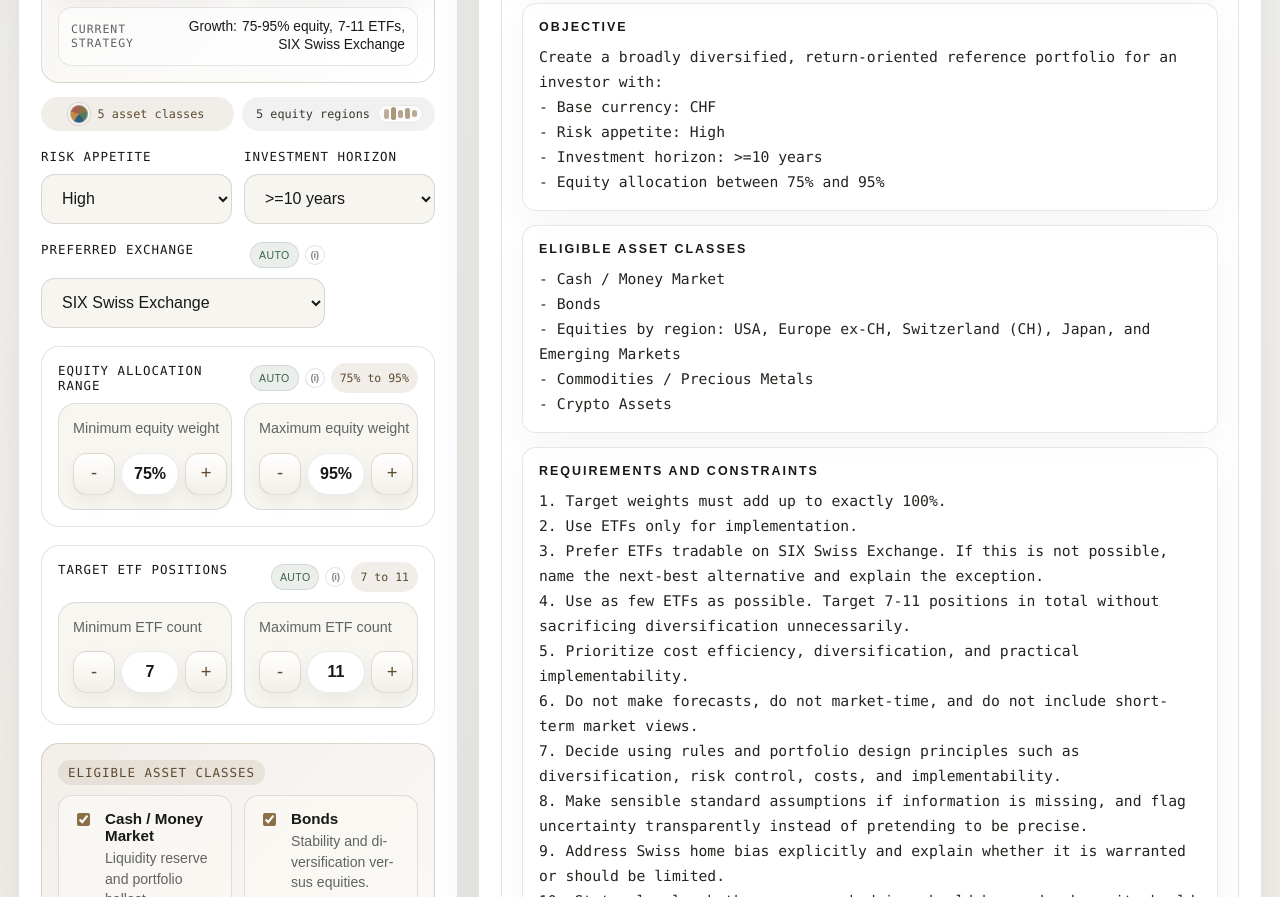
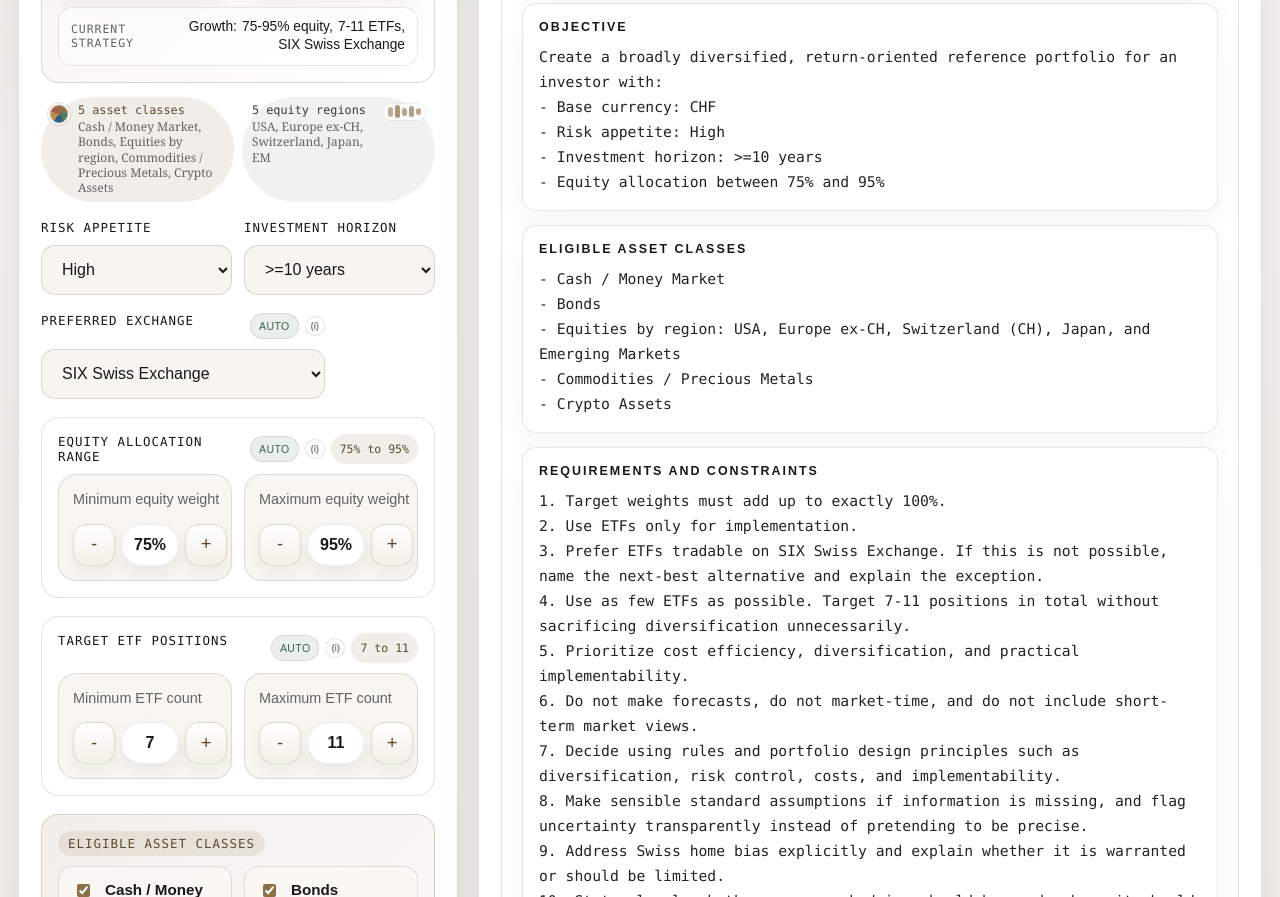
Before and after one commit to volkmarritter/allocation-prompt-engine, a website: page index.html in a window 1280 px wide. Shown: the part 829-1726 px from the top of the page. Drawn offline with Linux system fonts and the light colour scheme.

Commit message:
Show asset and region badge details

```diff
--- a/app.js
+++ b/app.js
@@ -1147,7 +1147,10 @@ function renderAssetClassBadge(stats) {
   return `
     <span class="pill asset-class-pill" title="${escapeAttribute(title)}" aria-label="${escapeAttribute(`${stats.assetClasses} ${t.assetClasses}: ${title}`)}">
       <span class="asset-pie" style="${escapeAttribute(style)}" aria-hidden="true"></span>
-      <span>${stats.assetClasses} ${escapeHtml(t.assetClasses)}</span>
+      <span class="badge-copy">
+        <span class="badge-title">${stats.assetClasses} ${escapeHtml(t.assetClasses)}</span>
+        <span class="badge-list">${escapeHtml(title)}</span>
+      </span>
     </span>
   `;
 }
@@ -1176,7 +1179,10 @@ function renderEquityRegionBadge(stats) {
   const regionList = regions.join(", ");
   return `
     <span class="pill equity-region-pill" title="${escapeAttribute(regionList)}" aria-label="${escapeAttribute(`${stats.equityRegions} ${t.equityRegions}: ${regionList}`)}">
-      <span>${stats.equityRegions} ${escapeHtml(t.equityRegions)}</span>
+      <span class="badge-copy">
+        <span class="badge-title">${stats.equityRegions} ${escapeHtml(t.equityRegions)}</span>
+        <span class="badge-list">${escapeHtml(regionList)}</span>
+      </span>
       <span class="region-sparkline" aria-hidden="true">
         ${regions.map((region) => `<i title="${escapeAttribute(region)}"></i>`).join("")}
       </span>
--- a/styles.css
+++ b/styles.css
@@ -210,6 +210,7 @@ button {
 }
 
 .parameter-badges .pill {
+  align-items: flex-start;
   justify-content: center;
   width: 100%;
 }
@@ -718,8 +719,31 @@ button {
   padding-left: 7px;
 }
 
+.badge-copy {
+  display: flex;
+  flex-direction: column;
+  gap: 2px;
+  min-width: 0;
+  text-align: left;
+}
+
+.badge-title {
+  line-height: 1.2;
+}
+
+.badge-list {
+  color: var(--muted);
+  font-family: Georgia, "Times New Roman", serif;
+  font-size: 0.75rem;
+  font-weight: 500;
+  line-height: 1.28;
+  overflow-wrap: anywhere;
+  text-transform: none;
+}
+
 .asset-pie {
   display: inline-block;
+  flex: 0 0 auto;
   width: 22px;
   height: 22px;
   border-radius: 50%;
@@ -729,7 +753,7 @@ button {
 }
 
 .equity-region-pill {
-  align-items: center;
+  align-items: flex-start;
   gap: 8px;
   min-height: 34px;
   padding-right: 8px;
@@ -740,6 +764,7 @@ button {
 .region-sparkline {
   display: inline-flex;
   align-items: center;
+  flex: 0 0 auto;
   gap: 2px;
   box-sizing: border-box;
   height: 18px;
```
Also changed, not shown: tests/app.test.js (+3 -0 lines), tests/e2e/prompt-builder.spec.js (+2 -0 lines).
